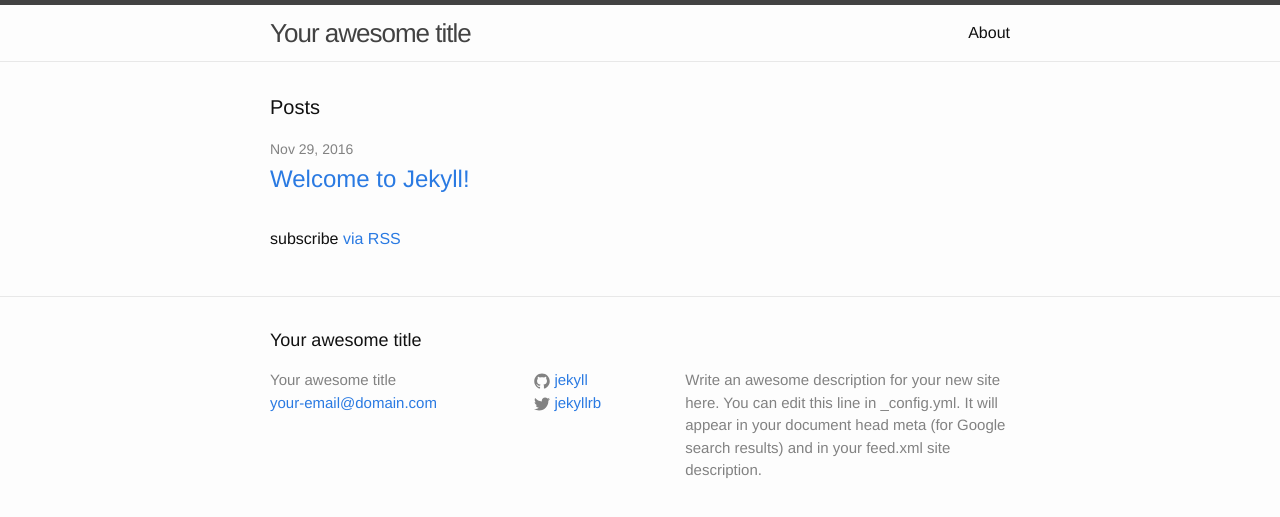
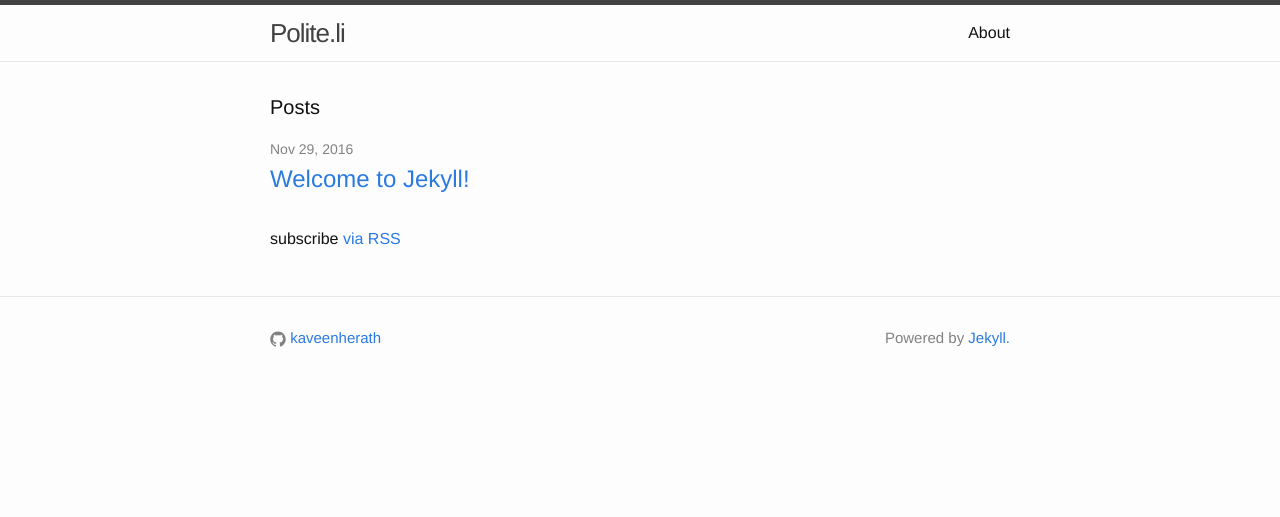
Before and after one commit to kaveenherath/polite.li, a Jekyll site: the page built from index.html, in a window 1280 px wide. Shown: the top 517 px of the page. Built offline with Jekyll 4.4.1, drawn with Linux system fonts in a browser that asks for light colours.

Commit message:
added favicon and edit front page

```diff
--- a/_config.yml
+++ b/_config.yml
@@ -6,16 +6,12 @@
 # 'jekyll serve'. If you change this file, please restart the server process.
 
 # Site settings
-title: Your awesome title
-email: your-email@domain.com
+title: Polite.li
 description: > # this means to ignore newlines until "baseurl:"
-  Write an awesome description for your new site here. You can edit this
-  line in _config.yml. It will appear in your document head meta (for
-  Google search results) and in your feed.xml site description.
+  Powered by Jekyll.
 baseurl: "" # the subpath of your site, e.g. /blog
 url: "http://yourdomain.com" # the base hostname & protocol for your site
-twitter_username: jekyllrb
-github_username:  jekyll
+github_username:  kaveenherath
 
 # Build settings
 markdown: kramdown
--- a/_includes/footer.html
+++ b/_includes/footer.html
@@ -2,34 +2,24 @@
 
   <div class="wrapper">
 
-    <h2 class="footer-heading">{{ site.title }}</h2>
+    <!--<h2 class="footer-heading">{{ site.title }}</h2>-->
 
     <div class="footer-col-wrapper">
       <div class="footer-col footer-col-1">
         <ul class="contact-list">
-          <li>{{ site.title }}</li>
-          <li><a href="mailto:{{ site.email }}">{{ site.email }}</a></li>
-        </ul>
-      </div>
-
-      <div class="footer-col footer-col-2">
-        <ul class="social-media-list">
-          {% if site.github_username %}
+           {% if site.github_username %}
           <li>
             {% include icon-github.html username=site.github_username %}
-          </li>
-          {% endif %}
-
-          {% if site.twitter_username %}
-          <li>
-            {% include icon-twitter.html username=site.twitter_username %}
           </li>
           {% endif %}
         </ul>
       </div>
 
-      <div class="footer-col footer-col-3">
-        <p>{{ site.description }}</p>
+      <div class="footer-col footer-col-2">
+      </div>
+
+      <div class="footer-col footer-col-3" align="right">
+        <p>Powered by <a href="https://github.com/jekyll/jekyll">Jekyll.</a></p>
       </div>
     </div>
 
--- a/_layouts/default.html
+++ b/_layouts/default.html
@@ -1,6 +1,6 @@
 <!DOCTYPE html>
 <html>
-
+  <link rel="shortcut icon" type="image/x-icon" href="/favicon.ico?">
   {% include head.html %}
 
   <body>
```
Also changed, not shown: favicon.ico (added), 5 other files.
